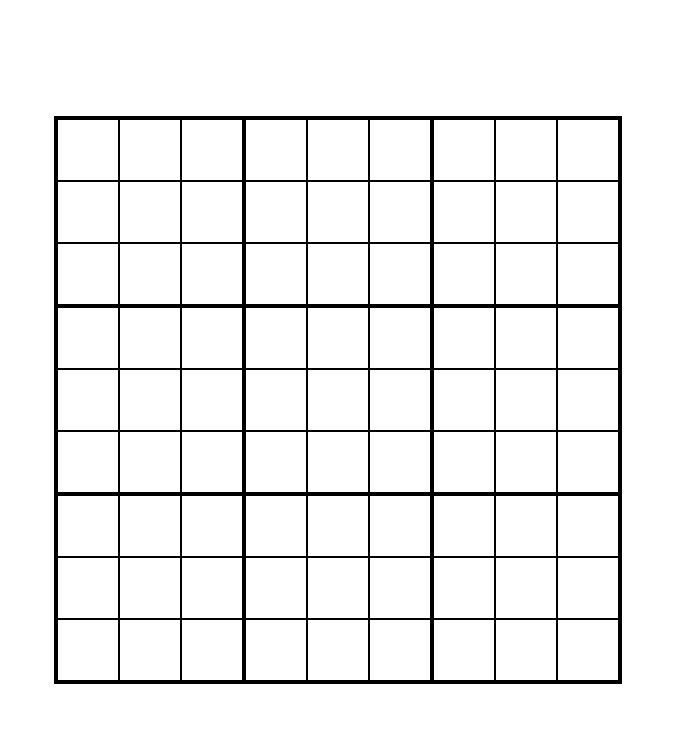
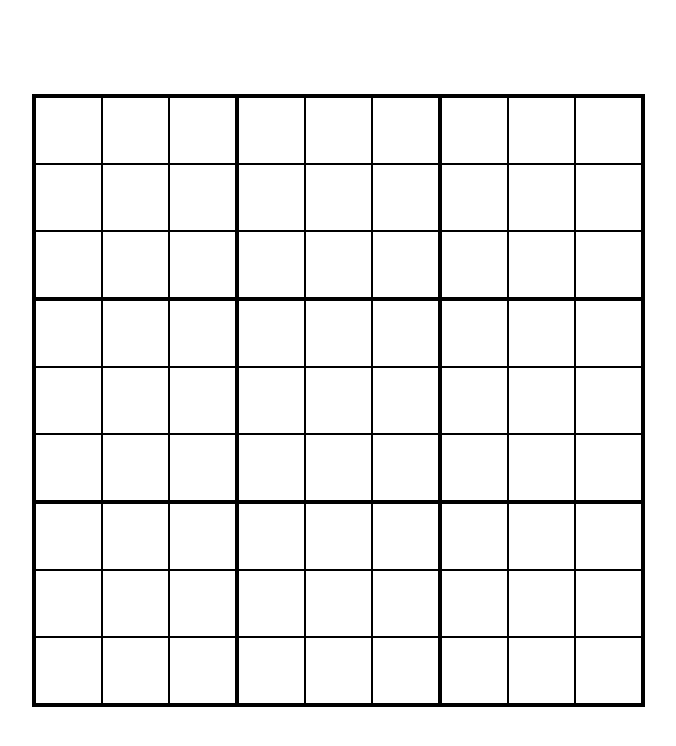
Before and after one commit to Roboleo1010/react-sodoku, a React (Create React App) app: page / in a window 1280 px wide. Shown: the top 746 px of the page, without its empty margins (302-978 px from the left). Built offline with nearby package versions, Linux system fonts and the light colour scheme.

Commit message:
dynamic sodoku sizing

```diff
--- a/src/components/Cell/Cell.scss
+++ b/src/components/Cell/Cell.scss
@@ -1,11 +1,11 @@
-$cellSize: 60px;
+@import "../Sodoku/Sodoku.scss";
 
 .cell {
   width: $cellSize;
   height: $cellSize;
 
   background-color: white;
-  border: 1px solid black;
+  border: $border-standard $border-style $border-color;
 
   display: flex;
   justify-content: center;
@@ -15,19 +15,19 @@ $cellSize: 60px;
 }
 
 .border-top {
-  border-top: black solid 2px;
+  border-top: $border-thicc $border-style $border-color;
 }
 
 .border-right {
-  border-right: black solid 2px;
+  border-right: $border-thicc $border-style $border-color;
 }
 
 .border-bottom {
-  border-bottom: black solid 2px;
+  border-bottom: $border-thicc $border-style $border-color;
 }
 
 .border-left {
-  border-left: black solid 2px;
+  border-left: $border-thicc $border-style $border-color;
 }
 
 .highlighted {
--- a/src/components/Sodoku/Sodoku.scss
+++ b/src/components/Sodoku/Sodoku.scss
@@ -1,3 +1,9 @@
+$cellSize: 65px;
+$border-standard: 1px;
+$border-thicc: 2px;
+$border-color: black;
+$border-style: solid;
+
 .sodoku {
   text-align: center;
 
@@ -9,7 +15,7 @@
 
   .grid {
     display: flex;
-    width: 564px;
+    width: ($cellSize * 9) + ($border-thicc * 6) + ($border-standard * 12);
     flex-wrap: wrap;
     border: 2px solid black;
 
```
